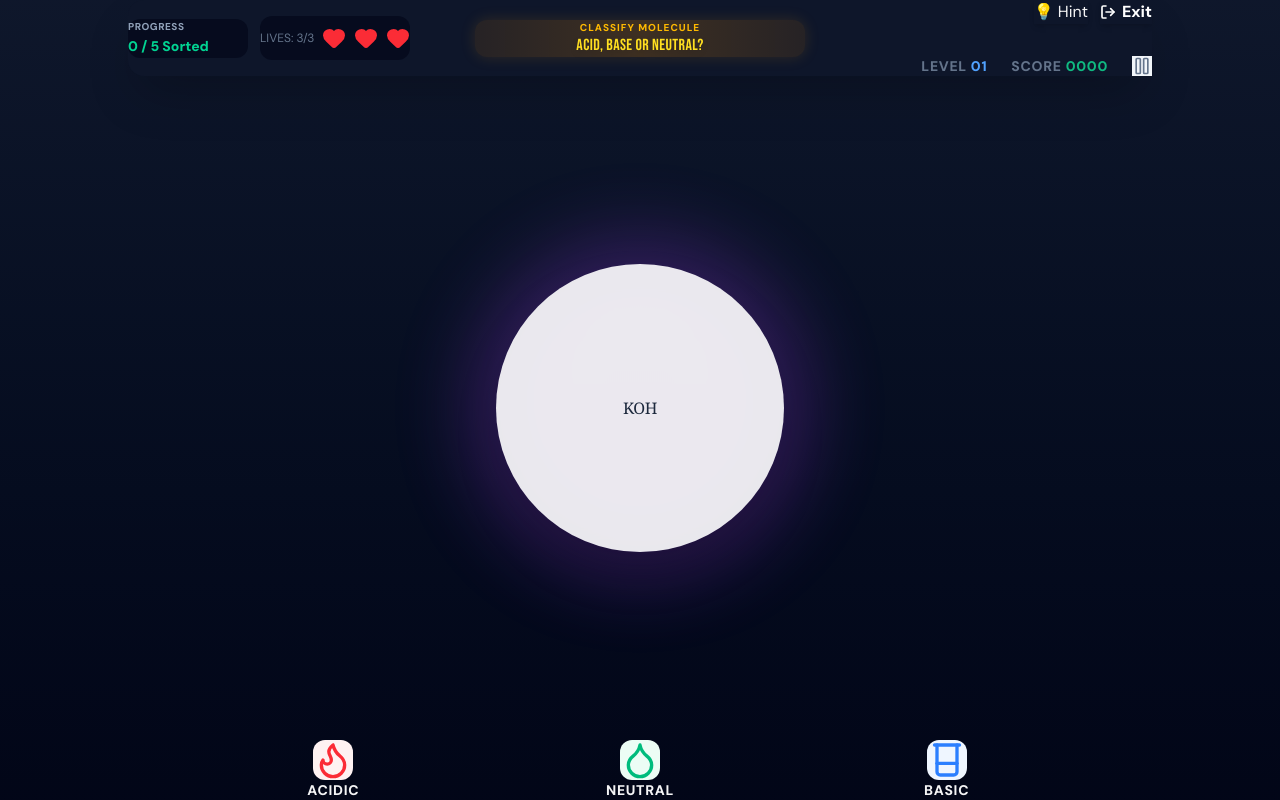
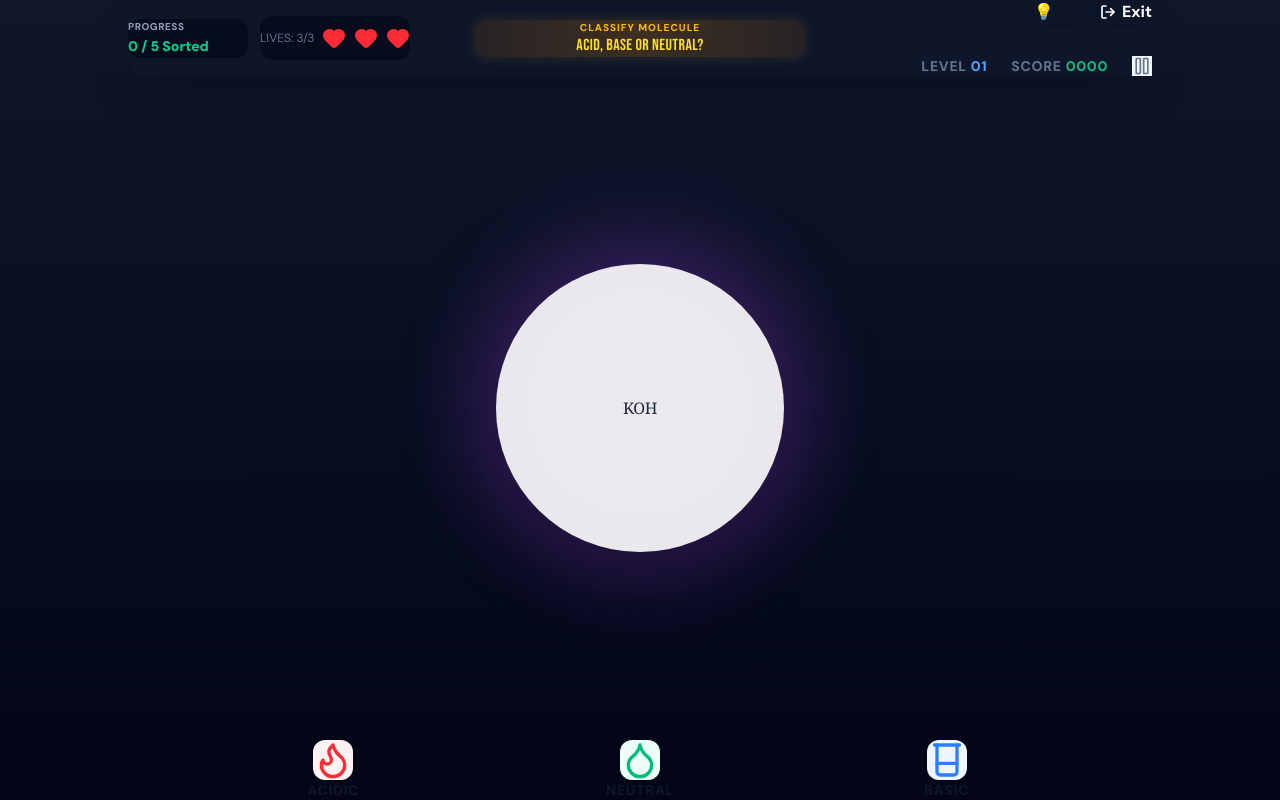
Before and after one commit to StellaSlad-Appian/chem-games, a Next.js app: page /games/acid-classification in a window 1280 px wide. Built offline with nearby package versions, Linux system fonts and the light colour scheme.

Commit message:
refactored GameShell

```diff
--- a/src/app/globals.css
+++ b/src/app/globals.css
@@ -12,6 +12,15 @@
     --surface:    #ffffff;
     --surface-2:  #f1f5f9;
     --border:     #e2e8f0;
+
+    /* --- Main Colour Pallette ---*/
+      --game-bg-start: #0f172a;
+      --game-bg-end: #020617;
+      --game-panel: #111827;
+      --game-panel-border: #1f2937;
+      --game-success: #10b981;
+      --game-error: #ef4444;
+      --game-glow: #8b5cf6;
 
     /* --- Typography --- */
     --foreground: #0f172a;
@@ -51,15 +60,6 @@
       --surface:    #18181b;
       --surface-2:  #27272a;
       --border:     #3f3f46;
-
-      /* --- Main Colour Pallette ---*/
-      --game-bg-start: #0f172a;
-      --game-bg-end: #020617;
-      --game-panel: #111827;
-      --game-panel-border: #1f2937;
-      --game-success: #10b981;
-      --game-error: #ef4444;
-      --game-glow: #8b5cf6;
 
       /* --- Typography --- */
       --foreground: #fafafa;
@@ -157,6 +157,17 @@
 }
 
 @layer utilities {
+
+  .game-shell {
+    background: linear-gradient(
+      to bottom,
+      var(--game-bg-start),
+      var(--game-bg-end)
+    );
+
+    color: var(--foreground);
+  }
+
   /* Shake animation for wrong answers */
   @keyframes shake {
     0%, 100% { transform: translateX(0); }
--- a/src/components/games/GameShell.tsx
+++ b/src/components/games/GameShell.tsx
@@ -16,8 +16,8 @@ export default function GameShell({
   return (
     <main
       className={`
+        game-shell
         relative w-full min-h-screen flex flex-col overflow-hidden select-none
-        bg-linear-to-b from-slate-900 to-slate-950 text-zinc-100
         ${fullBleed
           ? 'p-6'
           : 'p-4 md:p-6 items-center justify-between'}
```
